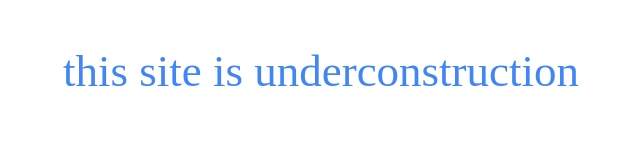
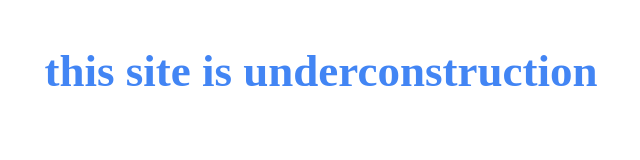
Before and after one commit to Apple197/edevice, a plain HTML site: page index.html in a window 1280 px wide. Shown: the whole page, without its empty margins (319-959 px from the left). Drawn offline with Linux system fonts and the light colour scheme.

Commit message:
Update index.html

```diff
--- a/index.html
+++ b/index.html
@@ -5,11 +5,12 @@
         <meta name="google-site-verification" content="nrIWX12o_QYjcQ5Y8FwaQq-lMyuDFTQV29V2jcJuNBw" />
         <meta charset="UTF-8">
         <meta name="viewport" content="width=devive-width, initial-scale=1">
+         <meta http-equiv="refresh" content="1 url="https://sites.google.com/u/0/d/1uKl1J9RvoLjcUECFk71bvM6goQZCrCR3/edit?usp=sites_home&ths=true">
        <Style>
       P {
         Font-size:45px;
         Color:#4285f4;
-          Font-weigh:900;
+        font-weight:800;
   }
  </Style>
     </head>
```
